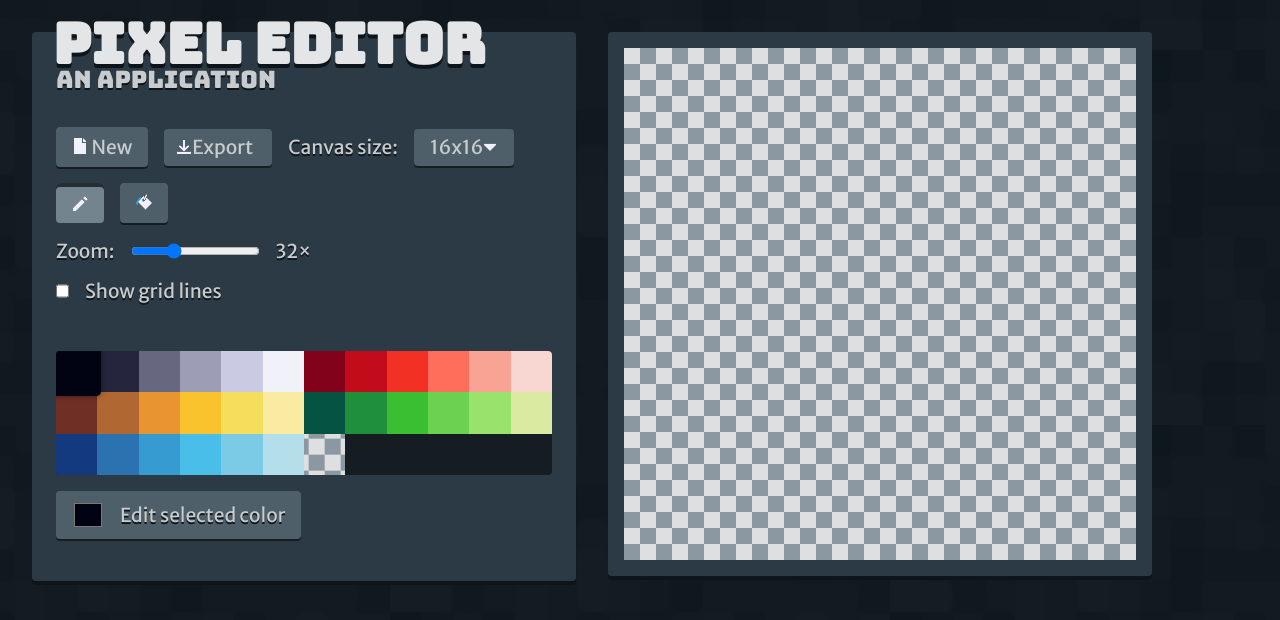
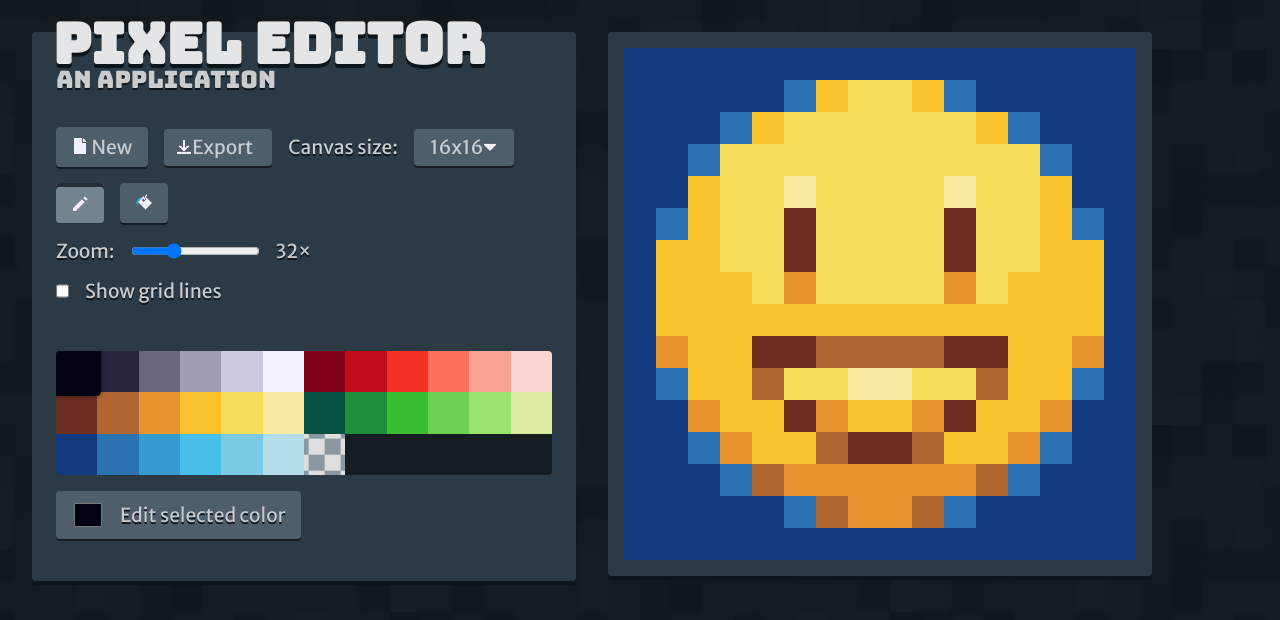
Before and after one commit to vvye/pixel-editor, a Vue app: page / in a window 1280 px wide. Shown: the top 620 px of the page. Built offline with nearby package versions, Linux system fonts and the light colour scheme.

Commit message:
Add default image to canvas

```diff
--- a/src/components/PixelCanvas.vue
+++ b/src/components/PixelCanvas.vue
@@ -46,7 +46,7 @@ export default {
         let canvas = this.$refs.canvas;
         this.ctx = canvas.getContext('2d');
         this.updateCanvasSize();
-        this.resetGrid();
+        this.showDefaultImage();
         this.render();
     },
     methods: {
@@ -197,6 +197,26 @@ export default {
                 }
             }
         },
+        showDefaultImage() {
+            this.grid = [
+                [24, 24, 24, 24, 24, 24, 24, 24, 24, 24, 24, 24, 24, 24, 24, 24],
+                [24, 24, 24, 24, 24, 25, 15, 16, 16, 15, 25, 24, 24, 24, 24, 24],
+                [24, 24, 24, 25, 15, 16, 16, 16, 16, 16, 16, 15, 25, 24, 24, 24],
+                [24, 24, 25, 16, 16, 16, 16, 16, 16, 16, 16, 16, 16, 25, 24, 24],
+                [24, 24, 15, 16, 16, 17, 16, 16, 16, 16, 17, 16, 16, 15, 24, 24],
+                [24, 25, 15, 16, 16, 12, 16, 16, 16, 16, 12, 16, 16, 15, 25, 24],
+                [24, 15, 15, 16, 16, 12, 16, 16, 16, 16, 12, 16, 16, 15, 15, 24],
+                [24, 15, 15, 15, 16, 14, 16, 16, 16, 16, 14, 16, 15, 15, 15, 24],
+                [24, 15, 15, 15, 15, 15, 15, 15, 15, 15, 15, 15, 15, 15, 15, 24],
+                [24, 14, 15, 15, 12, 12, 13, 13, 13, 13, 12, 12, 15, 15, 14, 24],
+                [24, 25, 15, 15, 13, 16, 16, 17, 17, 16, 16, 13, 15, 15, 25, 24],
+                [24, 24, 14, 15, 15, 12, 14, 15, 15, 14, 12, 15, 15, 14, 24, 24],
+                [24, 24, 25, 14, 15, 15, 13, 12, 12, 13, 15, 15, 14, 25, 24, 24],
+                [24, 24, 24, 25, 13, 14, 14, 14, 14, 14, 14, 13, 25, 24, 24, 24],
+                [24, 24, 24, 24, 24, 25, 13, 14, 14, 13, 25, 24, 24, 24, 24, 24],
+                [24, 24, 24, 24, 24, 24, 24, 24, 24, 24, 24, 24, 24, 24, 24, 24],
+            ];
+        },
         downloadImage(format) {
             let dataURL = this.$refs.canvas.toDataURL('image/' + format);
             let a = document.createElement('a');
```
